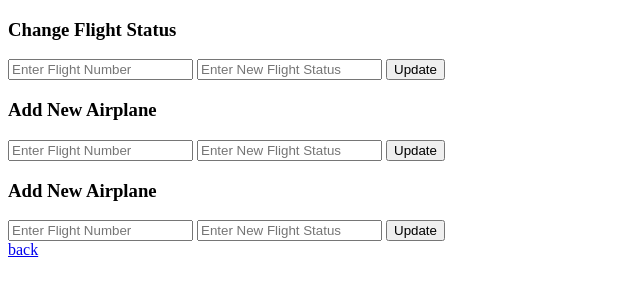
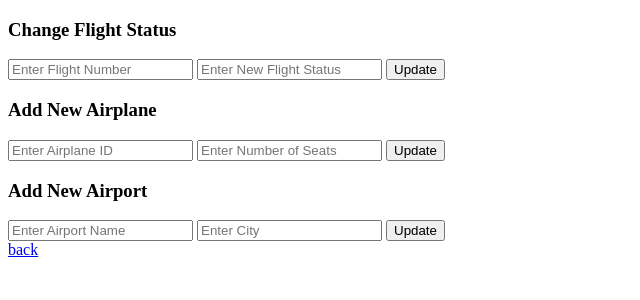
Before and after one commit to X-czh/Air-Ticket-Reservation-System, a Flask app: template air_ticket/templates/airline_staff/update.html in a window 1280 px wide. Shown: the top 300 px of the page, without its empty margins (0-640 px from the left). Run offline with Flask 2, Linux system fonts and the light colour scheme; the template is opened without the code that fills it, so the values that code supplies are empty.

Commit message:
Add files via upload

```diff
--- a/air_ticket/templates/airline_staff/compare.html
+++ b/air_ticket/templates/airline_staff/compare.html
@@ -52,12 +52,12 @@
 
     </script>
     </body>
+{% endif %}
 
 
 
 
-
-<a href="/index">back</a>
+<a href="/">back</a>
 </body>
 
 </html>
--- a/air_ticket/templates/airline_staff/update.html
+++ b/air_ticket/templates/airline_staff/update.html
@@ -22,8 +22,8 @@
 
 <form action="addNewAirplane" method="POST">
     <h3>Add New Airplane</h3>
-    <input type="text" name="flight_num" placeholder="Enter Flight Number" />
-    <input type="text" name="status" placeholder="Enter New Flight Status " />
+    <input type="text" name="airplane_id" placeholder="Enter Airplane ID" />
+    <input type="text" name="seats" placeholder="Enter Number of Seats" />
     <input type="submit" value="Update"/>
 
 </form>
@@ -40,9 +40,9 @@
 
 
 <form action="addNewAirport" method="POST">
-        <h3>Add New Airplane</h3>
-        <input type="text" name="flight_num" placeholder="Enter Flight Number" />
-        <input type="text" name="status" placeholder="Enter New Flight Status " />
+        <h3>Add New Airport</h3>
+        <input type="text" name="airport_name" placeholder="Enter Airport Name" />
+        <input type="text" name="airport_city" placeholder="Enter City " />
         <input type="submit" value="Update"/>
 
     </form>
@@ -59,7 +59,7 @@
 
 
 
-<a href="/index">back</a>
+<a href="/">back</a>
 </body>
 
 </html>
```
Also changed, not shown: air_ticket/templates/airline_staff/view.html (+4 -4 lines).
